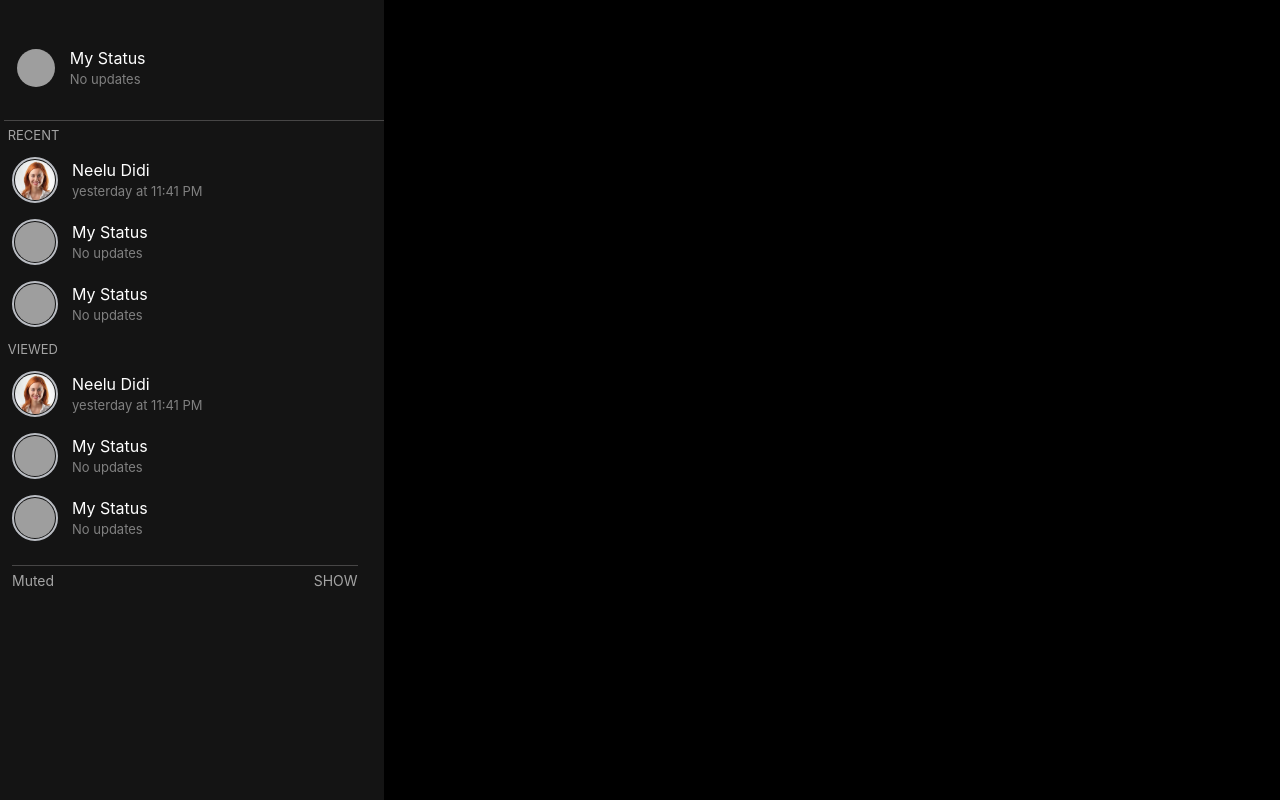
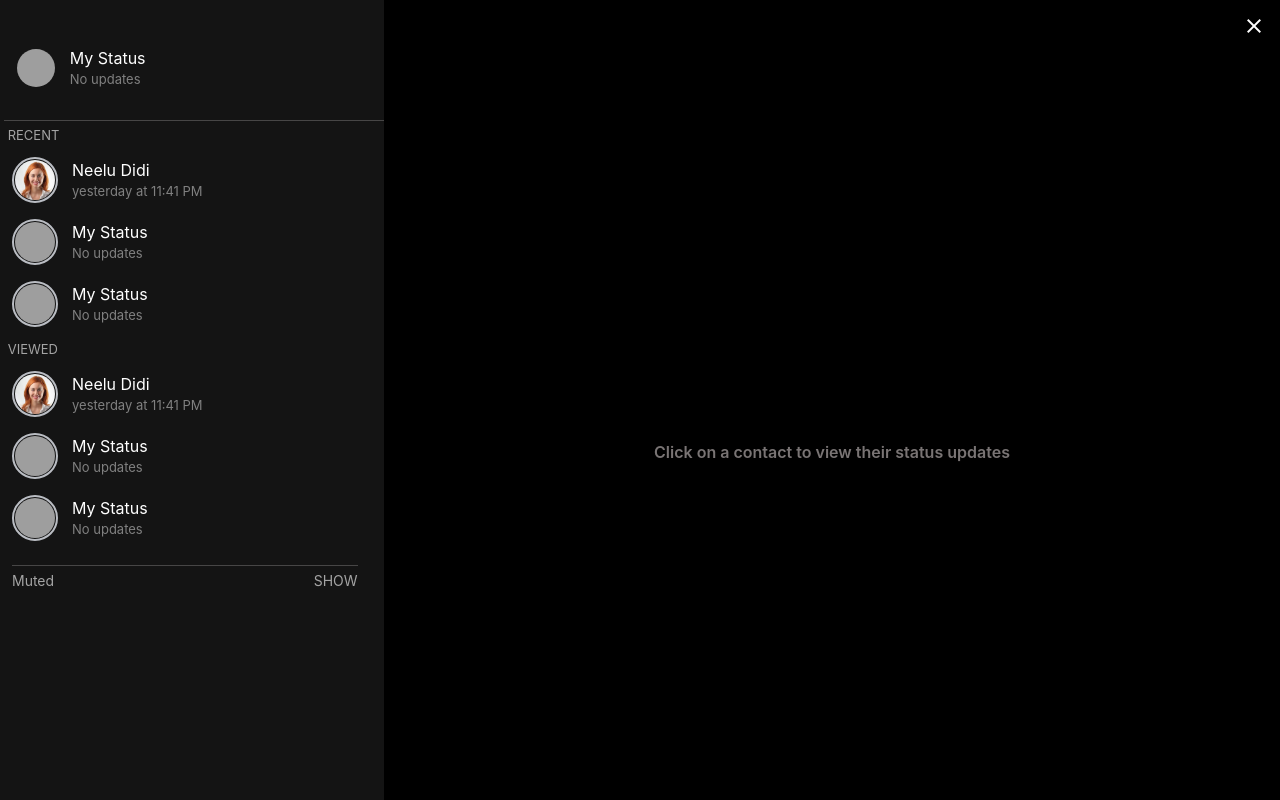
Before and after one commit to XSarthakJain/Whatsapp-Clone, a React (Create React App) app: page /status in a window 1280 px wide. Built offline with nearby package versions, Linux system fonts and the light colour scheme; grey boxes are pictures that could not be loaded; the HTML template or start-up script is replaced by a standard one.

Commit message:
Implement Status Right Side area

```diff
--- /dev/null
+++ b/src/Rightstatuswindow.jsx
@@ -0,0 +1,26 @@
+import React from 'react';
+import './css/Rightstatuswindow.css';
+
+
+let Rightstatuswindow = ()=>{
+    return (
+        <React.Fragment>
+            <div className="RightStatusWindow">
+            <div className="close">
+            <span className="material-icons">
+                close
+            </span>
+            </div>
+
+            <div className="statusFeedMessageWrapper">
+            <span className="statusFeedMessage">Click on a contact to  view their status updates</span>
+            </div>
+
+            </div>
+        </React.Fragment>
+    );
+}
+
+
+
+export default Rightstatuswindow;
--- a/src/Statuscontainerwrapper.jsx
+++ b/src/Statuscontainerwrapper.jsx
@@ -1,7 +1,7 @@
 import React from 'react';
 import './css/Statuscontainerwrapper.css';
 import Leftstatuswindow from './Leftstatuswindow.jsx';
-
+import RightStatusWindow from './Rightstatuswindow.jsx';
 let Statuscontainerwrapper = ()=>{
     return (
         <React.Fragment>
@@ -11,7 +11,7 @@ let Statuscontainerwrapper = ()=>{
                 </div>
 
                 <div className="Statuscontainerwrapper">
-
+                <RightStatusWindow/>
                 </div>
             </div>
         </React.Fragment>
--- a/src/css/Leftstatuswindow.css
+++ b/src/css/Leftstatuswindow.css
@@ -1,5 +1,6 @@
 .Leftstatuswindow{
     padding-top:2.5em;
+    /* flex:0.3; */
 }
 
 .Leftstatuswindow .divider{
--- /dev/null
+++ b/src/css/Rightstatuswindow.css
@@ -0,0 +1,31 @@
+.RightStatusWindow{
+    display:block;
+    width:100%;
+}
+.RightStatusWindow .close{
+    color: #FFFFFF;
+    width:100%;
+    display: block;
+    float:right;
+    cursor: pointer;
+    padding-left:0;
+}
+
+.RightStatusWindow .close span{
+    padding: 14px;
+    float: right;
+}
+
+.RightStatusWindow .statusFeedMessageWrapper{
+    display: flex;
+    width:100%;
+    height:100%;
+    align-items: center;
+    justify-content: center;
+
+}
+.RightStatusWindow .statusFeedMessageWrapper .statusFeedMessage{
+    color: #797474;
+    font-size: 16px;
+    font-weight:555;
+}
```
